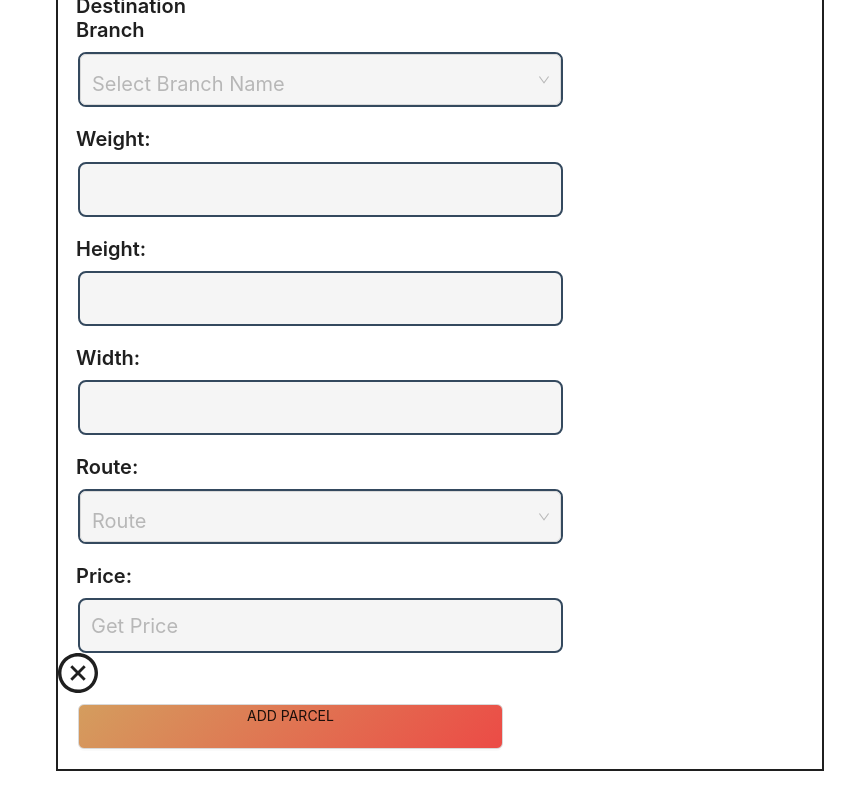
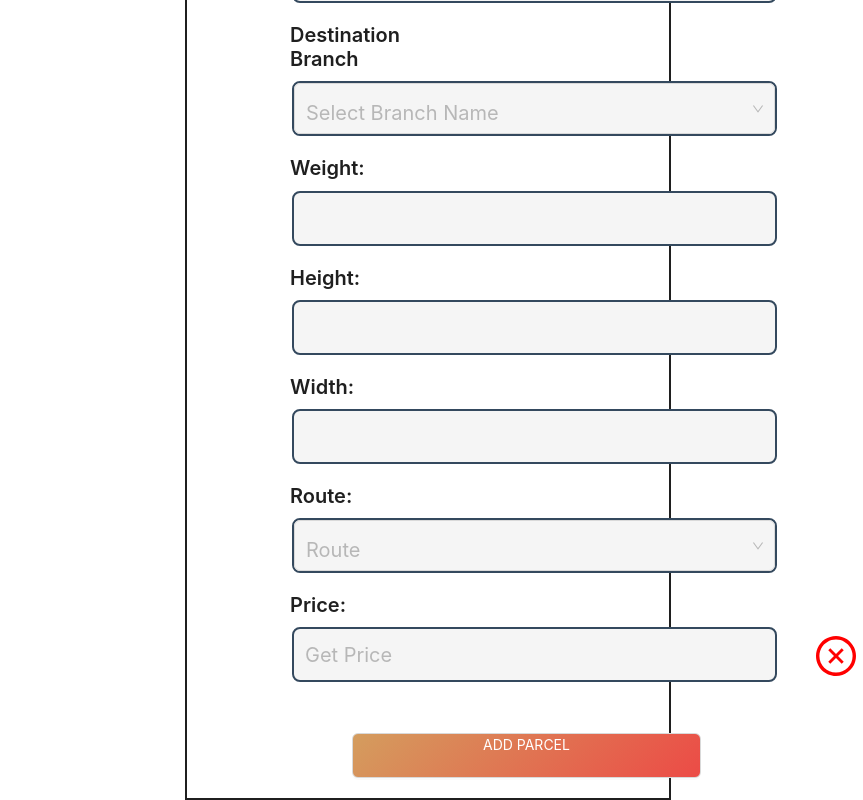
Before and after one commit to HemanshiRamani/Courier_app, a React (Create React App) app: page /addbranchparcel in a window 1280 px wide. Shown: the part 1386-2186 px from the top of the page, without its empty margins (417-1280 px from the left). Before the commit the page ends 2157 px from the top, so only its background shows below. Built offline with nearby package versions, Linux system fonts and the light colour scheme.

Commit message:
19 May 2023

```diff
--- a/src/Components/Branch/Addbranchparcel/addbranchparcel.scss
+++ b/src/Components/Branch/Addbranchparcel/addbranchparcel.scss
@@ -5,11 +5,13 @@
 }
 .form1 {
   border: 2px solid;
-  width: 60%;
-  margin-left: 473px;
+  width: 38%;
+  margin-left: 602px;
   margin-top: 61px;
   .inputfield {
     width: 200px;
+    margin-left: 85px;
+    margin-top: 49px;
     .addParagraph {
       font-size: 20px;
       margin-top: 20px;
@@ -43,19 +45,24 @@
     }
   }
   .icon {
+    margin-left: 34pc;
     .close {
       font-size: 40px;
+      color: red;
+      position: relative;
+    bottom: 46px;
     }
   }
   .link {
-    margin-left: 20px;
+    margin-left: 165px;
     margin-top: 10px;
     margin-bottom: 20px;
     .addbtn {
       background: linear-gradient(135deg, #d49d5e, #ec4b46);
       padding-bottom: 36px;
       text-transform: uppercase;
-      padding: 10px 168px 33px;
+      padding: 10px 130px 33px;
+      color: white;
     }
   }
 }
```
